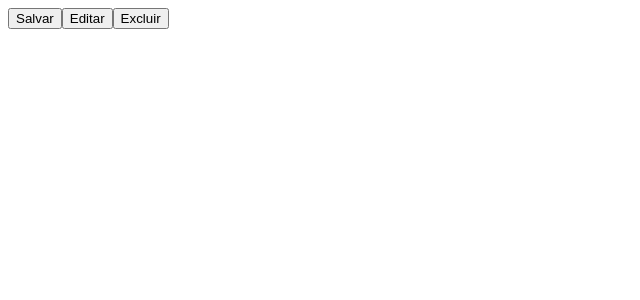
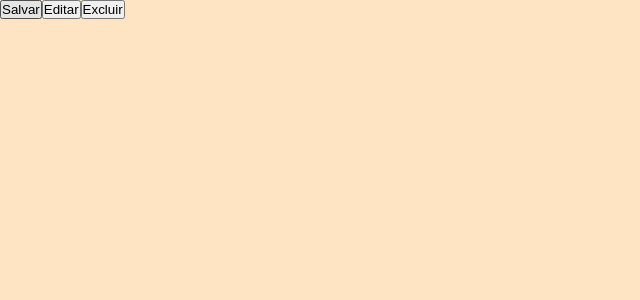
Before and after one commit to macedocmateus/introducao-react, a React (Vite) app: page / in a window 1280 px wide. Shown: the top 300 px of the page, without its empty margins (0-640 px from the left). Built offline with nearby package versions, Linux system fonts and the light colour scheme.

Commit message:
init css in react

```diff
--- a/src/App.tsx
+++ b/src/App.tsx
@@ -1,8 +1,10 @@
 import { Button } from "./components/button";
+
+import "./style.css";
 
 export function App() {
     return (
-        <div>
+        <div className="container">
             <Button name="Salvar" onClick={() => alert("Salvo")}></Button>
             <Button name="Editar"></Button>
             <Button name="Excluir"></Button>
--- /dev/null
+++ b/src/global.css
@@ -0,0 +1,11 @@
+*,
+*::before,
+*::after {
+    margin: 0;
+    padding: 0;
+    box-sizing: border-box;
+}
+
+body {
+    background-color: bisque;
+}
--- /dev/null
+++ b/src/style.css
@@ -0,0 +1,6 @@
+@import url("global.css");
+
+.container {
+    width: 100%;
+    height: 100vh;
+}
```
